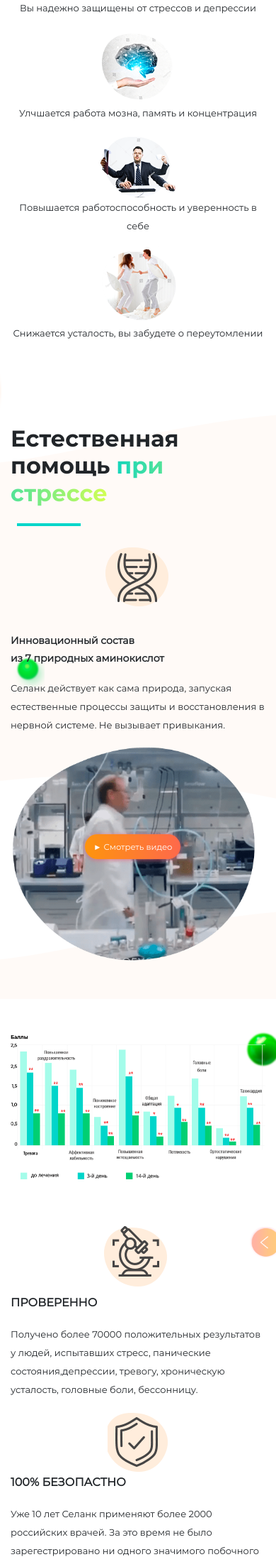
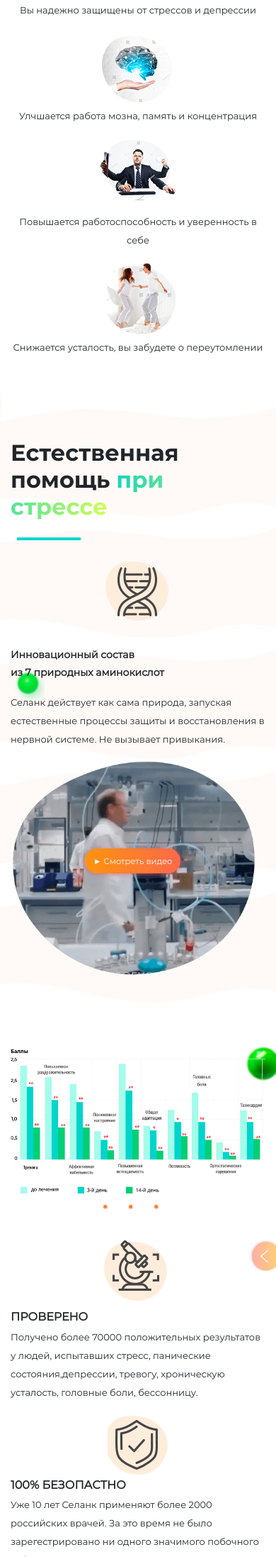
Before and after one commit to ksankakovsh/selank, a PHP site: page / in a window 390 px wide; the page is wider, and only the part inside the window is pictured. Shown: the part 4307-6500 px from the top of that part at 71% size. Run offline with PHP 8.4, Linux system fonts and the light colour scheme; some libraries are stand-ins or nearby versions.

Commit message:
hrfjrflkrdjkf

```diff
--- a/css/styles.css
+++ b/css/styles.css
@@ -33,6 +33,18 @@
 }
 .button:hover {background: linear-gradient(to right, rgba(254,90,75,1) 0%, rgba(255,175,75,1) 100%);
 text-decoration: none; color: #FFD700;}
+.carousel-indicators {
+  bottom: -40px;
+}
+
+.carousel-indicators li {min-height: 10px; background-repeat: no-repeat;
+background-image: url(../img/tochka.png); background-size: contain;
+}
+.carousel-indicators .active li {
+  min-height: 15px;
+}
+
+
 
 /* == =======  1 блок с менюхой=========*/
 .block_green {background-image: url(../img/header1.png); padding-bottom: 50px;
@@ -88,12 +100,12 @@ h1 {margin-top: 17px;}
 
 
 /* == =======  5 естественная помощь при стрессе =========*/
-.bg-4 {background-image: url(../img/bg4.png);}
+.bg-4 {background-image: url(../img/bg4.png); background-size: contain;}
 .but4 {position: absolute; top:125px; left: 120px;}
 
 
 /* == =======  6 эффективность доказана клин.исследованиями =========*/
-.statistic {border-left: solid 5px #00FFFF;}
+.statistic {border-left: solid 5px #00FFFF; max-height: 140px; margin-bottom: 38px;}
 .slider1 {margin-bottom: 56px;}
 .slider1 .carousel-control-next {
       position: absolute;
@@ -106,15 +118,14 @@ h1 {margin-top: 17px;}
     top: 292px;
 }
 
-
-.statistic {border-left: solid 5px #00FFFF;}
-
 /* == =======  7 схема приема =========*/
-
-
+.bg-4 {background-image: url(../img/bg4.png); background-size: contain;}
+.shema {max-width: 900px; margin: 0 auto;}
+.img-priem {max-width: 80px;}
 /* == =======  8 ближайшая аптека =========*/
 .bg-5 {background: url(../img/bg5.png) no-repeat;}
 .apteki {margin-bottom: 20px;}
+.img-apteki {max-width: 92px;}
 .button_transp {
   border-radius: 15px;
     color: rgba(254,90,75,1);
--- a/index.html
+++ b/index.html
@@ -225,7 +225,7 @@
                 <p class="textt">Улчшается работа мозна, память и концентрация</p>
             </div>
             <div class="col-md-3 text-center">
-                <img src="img/super3.png" class="img-super">
+                <img src="img/super3.png" class="img-super" style="margin-bottom: 16px; ">
                 <p class="textt">Повышается работоспособность и уверенность в себе</p>
             </div>
             <div class="col-md-3 text-center">
@@ -312,7 +315,7 @@
     		<img src="img/icon2.png" class="img-fluid">
     	</div>
     	<div class="col-md-9">
-    		<p class="txt text-uppercase">Проверенно</p>
+    		<p class="txt text-uppercase " style="margin-bottom: 0;">Проверено</p>
     		<p class="textt">Получено более 70000 положительных результатов у людей, испытавших стресс, панические состояния,депрессии, тревогу, хроническую усталость, головные боли, бессонницу.</p>
     	</div>
     </div>
@@ -321,21 +324,21 @@
     		<img src="img/icon3.png" class="img-fluid">
     	</div>
     	<div class="col-md-9">
-    		<p class="txt text-uppercase">100% безопастно</p>
+    		<p class="txt text-uppercase" style="margin-bottom: 0;">100% безопастно</p>
     		<p class="textt">Уже 10 лет Селанк применяют более 2000 российских врачей. За это время не было зарегестрировано ни одного значимого побочного действия. </p>
     	</div>
     </div>
 		</div>
 		<div class="col-md-6">
 			<h2>Эффективность доказана <span class="text_gradient"> клиническими <br>испытаниями</span></h2>
-			<img src="img/line.png" style="margin-bottom: 50px;">
+			<img src="img/line.png" style="margin-bottom: 10px; margin-top: 10px;">
 			<p class="textt">В НИИ фармакологии им. В.В. Закусова РАМН в 2008 году проводилось исследование препарата Селанк. В исследовании участвовало 62 человека. </p>
 			<p class="textt">ххх участников испытывали тревогу, головные боли, раздражительность и плохое настроение </p>
 			<p class="textt">По завршению курса 14 дней у 99% человека наблюдалось полное или частичное исчезновение всех расстройств</p>
 			<div class="statistic">
 			<div class="row">
              <div class="col-sm-4 text-center">
-             	<h2 class="text_gradient" style="font-size: 50px;">60%</h2>
+             	<h2 class="text_gradient" style="font-size: 38px;">60%</h2>
              </div>
              <div class="col-sm-8">
 			<p  class="textt">уровень тревоги, раздражительности и других симптомов снизился в 3 раза.</p>
@@ -355,7 +358,7 @@
 		</div>
 	</div>
 </section>
-<section class="block ">
+<section class="block bg-4">
 	<div class="container">
 		<div class="row">
 			<div class="col-md-12 text-center">
@@ -479,6 +484,23 @@
 
                 </div>
             </div>
+            <div class="carousel-item">
+                <div class="row">
+                    <div class="col-md-6">
+                       <img src="img/aculov.png" class="img-fluid img-akulov">
+                        <a href="#" class="button but5">&#9658; Смотреть видео</a>
+                        <p class="akulov">АКУЛОВ А.В. <br> врач-психотерапевт</p>
+                    </div>
+                    <div class="col-md-5">
+                        <h2>Отзывы <span class="text_gradient"> врачей</span></h2>
+                        <img src="img/line.png" style="margin-bottom: 50px;">
+                        <p class="font-italic textt">Советские и российские учены из МГУ и ИМГ РАМН под руководством академиков Н.Ф.Мясоедова и И.П.Ашмарина создали первое в мире вещество, позволяющее успокаивать, повышать работоспособность, интеллектуальные способности и улучгать настроение одновременно. Главная особенност вещества, которое назвали &laquo;Селанк&raquo; - ествественный принцип действия, т.к. он состоит из 7 природных аминокислот</p>
+                    </div>
+
+
+                </div>
+            </div>
+
 
         </div>
         <!-- Элементы управления -->
@@ -507,83 +529,83 @@
             <img class="circle_39 paral" src="img/paral4.png">
 
 				<div class="row">
-					<div class="col-md-3">
+					<div class="col-md-4">
 						<img src="img/icon7.png" class="img-fluid">
 					</div>
-					<div class="col-md-9">
-						<p class="text-uppercase" style="margin-bottom: 0px;"><a href="#" class="links">частые вопросы от покупателей</a></p>
+					<div class="col-md-8">
+						<p class="text-uppercase" style="margin-bottom: 0px;"><a href="#" class="links link-footer">частые вопросы от покупателей</a></p>
 						<p class="transition">Переход на оффициальный сайт</p>
 					</div>
 				</div>
 				<div class="row">
-					<div class="col-md-3">
+					<div class="col-md-4">
 						<img src="img/icon8.png" class="img-fluid">
 					</div>
-					<div class="col-md-9">
-						<p class="text-uppercase" style="margin-bottom: 0px;"><a href="#" class="links">тест на стресс</a></p>
+					<div class="col-md-8">
+						<p class="text-uppercase" style="margin-bottom: 0px;"><a href="#" class="links link-footer">тест на стресс</a></p>
 						<p class="transition">Переход на оффициальный сайт</p>
 					</div>
 				</div>
 				<div class="row">
-					<div class="col-md-3">
+					<div class="col-md-4">
 						<img src="img/icon9.png" class="img-fluid">
 					</div>
-					<div class="col-md-9">
-						<p class="text-uppercase" style="margin-bottom: 0px;"><a href="#" class="links">клинические исследования</a></p>
+					<div class="col-md-8">
+						<p class="text-uppercase" style="margin-bottom: 0px;"><a href="#" class="links link-footer">клинические исследования</a></p>
 						<p class="transition">Переход на оффициальный сайт</p>
 					</div>
 				</div>
 				<div class="row">
-					<div class="col-md-3">
+					<div class="col-md-4">
 						<img src="img/icon10.png" class="img-fluid">
 					</div>
-					<div class="col-md-9">
-						<p class="text-uppercase" style="margin-bottom: 0px;"><a href="#" class="links">раздел для специалистов</a></p>
+					<div class="col-md-8">
+						<p class="text-uppercase" style="margin-bottom: 0px;"><a href="#" class="links link-footer">раздел для специалистов</a></p>
 						<p class="transition">Переход на оффициальный сайт</p>
 					</div>
 				</div>
 			</div>
-			<div class="col-md-2">
+			<div class="col-md-3">
                <div class="footer-menu">
-				<div class="row">
+				<div class="row foot-m">
 					<div class="col-sm-12">
-						<a href="" class="links">ИСТОРИЯ</a>
+						<a href="" class="links link-footer">ИСТОРИЯ</a>
 					</div>
 				</div>
-				<div class="row">
+				<div class="row foot-m">
 					<div class="col-sm-12">
-						<a href="" class="links">ЭФФЕКТИВНОСТЬ</a>
+						<a href="" class="links link-footer">ЭФФЕКТИВНОСТЬ</a>
 					</div>
 				</div>
-				<div class="row">
+				<div class="row foot-m">
 					<div class="col-sm-12">
-						<a href="" class="links">ДЕЙСТВИЕ</a>
+						<a href="" class="links link-footer">ДЕЙСТВИЕ</a>
 					</div>
 				</div>
-				<div class="row">
+				<div class="row foot-m">
 					<div class="col-sm-12">
-						<a href="" class="links">КЛИНИЧЕСКИЕ ИСПЫТАНИЯ</a>
+						<a href="" class="links link-footer">КЛИНИЧЕСКИЕ ИСПЫТАНИЯ</a>
 					</div>
 				</div>
-				<div class="row">
+				<div class="row foot-m">
 					<div class="col-sm-12">
-						<a href="" class="links">ОТЗЫВЫ</a>
+						<a href="" class="links link-footer">ОТЗЫВЫ</a>
 					</div>
 				</div>
-				<div class="row">
+				<div class="row foot-m">
 					<div class="col-sm-12">
-						<a href="" class="links">ГДЕ КУПИТЬ</a>
+						<a href="" class="links link-footer">ГДЕ КУПИТЬ</a>
 					</div>
 				</div>
 				</div>
 				<div class="row">
 					<div class="col-sm-12">
 						<p class="text-uppercase text_gradient brand">селанк</p>
-						<p>jgkfgldfkgld;</p>
+						<p class="logo-footer">Регистрационные удостоверения: "Селанк 0,15%" ЛСР-003338/09 от 30.04.2009, "Семакс 0,1%" ЛС 0025533 от 30.12.2011</p>
 					</div>
 				</div>
 			</div>
-			<div class="col-md-6">
+			<div class="col-md-5">
 				<h2 class="text_gradient">Опрос</h2>
 
 
```
Also changed, not shown: other parts of css/styles.css (+22 -11 lines), other parts of index.html (+45 -36 lines), img/aculov.png, img/bad-bg.png (deleted), img/good-bg.png (deleted), img/myasoed.png, img/tochka.jpg (added), img/tochka.png (added).
